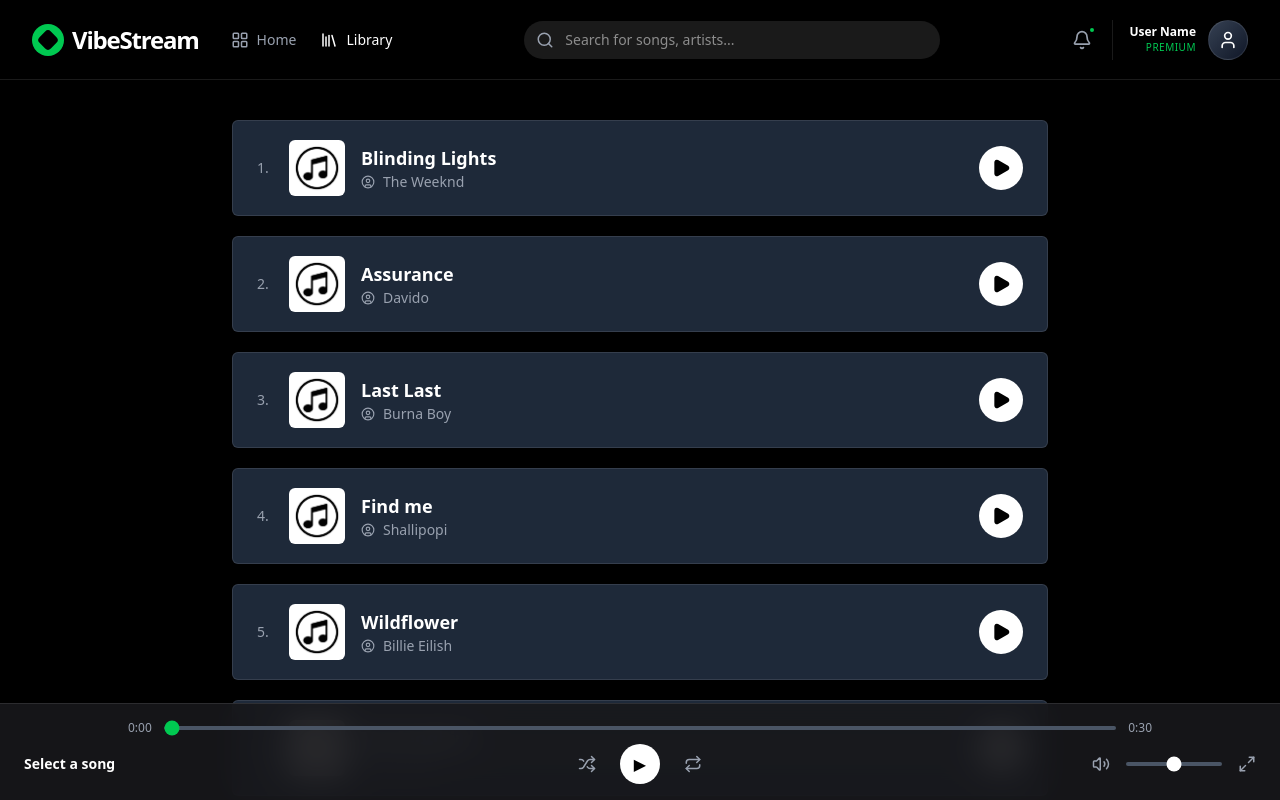
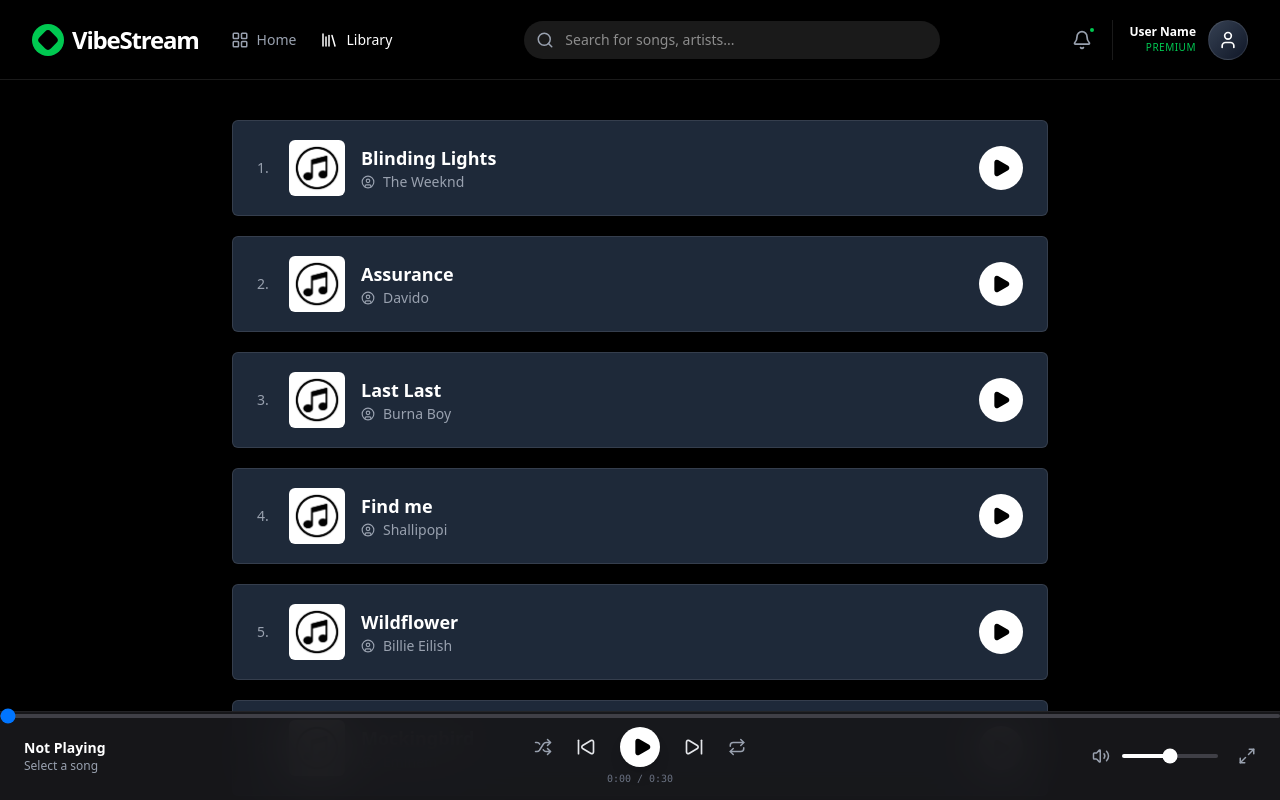
Before and after one commit to Thompson-Ace-Daniel/Music-Web, a React (Vite) app: page /playlist in a window 1280 px wide. Shown: the top 800 px of the page. Built offline with nearby package versions, Linux system fonts and the light colour scheme; no server answers.

Commit message:
player bar

```diff
--- /dev/null
+++ b/src/components/PlayerBar.jsx
@@ -0,0 +1,121 @@
+import {
+  Volume2,
+  Maximize2,
+  Repeat,
+  Shuffle,
+  Play,
+  Pause,
+  SkipBack,
+  SkipForward,
+} from "lucide-react";
+
+function PlayerBar({
+  currentSong,
+  isPlaying,
+  progress,
+  currentTime,
+  volume,
+  handleSeek,
+  handleVolumeChange,
+  onToggle,
+}) {
+  const progressStyle = {
+    background: `linear-gradient(to right, #22c55e ${progress}%, #3f3f46 ${progress}%)`,
+  };
+
+  const volumeStyle = {
+    background: `linear-gradient(to right, #ffffff ${volume * 100}%, #3f3f46 ${volume * 100}%)`,
+  };
+
+  return (
+    <div className="fixed bottom-0 left-0 right-0 bg-zinc-900/95 backdrop-blur-xl border-t border-white/5 px-6 py-3 z-50">
+      <div className="absolute top-0 left-0 right-0 -translate-y-1/2 group">
+        <input
+          type="range"
+          min="0"
+          max="100"
+          value={progress}
+          onChange={handleSeek}
+          style={progressStyle}
+          className="w-full h-1 appearance-none cursor-pointer transition-all hover:h-1.5 rounded-full"
+        />
+      </div>
+
+      <div className="flex items-center justify-between max-w-7xl mx-auto w-full h-16">
+        <div className="flex items-center gap-4 w-1/3">
+          {currentSong && (
+            <img
+              src={currentSong.src}
+              className="w-12 h-12 rounded shadow-md object-cover animate-in fade-in zoom-in duration-300"
+              alt="Art"
+            />
+          )}
+          <div className="flex flex-col overflow-hidden text-left">
+            <span className="text-sm font-bold truncate text-white">
+              {currentSong?.songTitle || "Not Playing"}
+            </span>
+            <span className="text-xs text-gray-400 truncate">
+              {currentSong?.artistName || "Select a song"}
+            </span>
+          </div>
+        </div>
+
+        <div className="flex flex-col items-center gap-1">
+          <div className="flex items-center gap-6">
+            <Shuffle
+              size={18}
+              className="text-gray-400 hover:text-green-500 cursor-pointer transition-colors"
+            />
+            <SkipBack
+              size={20}
+              className="text-gray-200 hover:text-white cursor-pointer"
+            />
+
+            <button
+              className="w-10 h-10 rounded-full bg-white flex items-center justify-center text-black hover:scale-105 active:scale-95 transition-all shadow-lg"
+              onClick={onToggle}
+            >
+              {isPlaying ? (
+                <Pause size={20} fill="black" />
+              ) : (
+                <Play size={20} fill="black" className="ml-1" />
+              )}
+            </button>
+
+            <SkipForward
+              size={20}
+              className="text-gray-200 hover:text-white cursor-pointer"
+            />
+            <Repeat
+              size={18}
+              className="text-gray-400 hover:text-green-500 cursor-pointer transition-colors"
+            />
+          </div>
+          <div className="text-[10px] text-gray-500 font-mono">
+            0:{Math.floor(currentTime).toString().padStart(2, "0")} / 0:30
+          </div>
+        </div>
+
+        <div className="flex items-center justify-end gap-3 w-1/3">
+          <Volume2 size={18} className="text-gray-400" />
+          <input
+            type="range"
+            min="0"
+            max="1"
+            step="0.01"
+            value={volume}
+            onChange={handleVolumeChange}
+            style={volumeStyle}
+            className="w-24 h-1 appearance-none bg-gray-600 rounded-lg cursor-pointer accent-white"
+          />
+          <Maximize2
+            size={18}
+            className="text-gray-400 hover:text-white cursor-pointer ml-2"
+          />
+        </div>
+      </div>
+    </div>
+  );
+}
+
+export default PlayerBar;
--- a/src/pages/Playlist.jsx
+++ b/src/pages/Playlist.jsx
@@ -2,7 +2,7 @@
 import Header from "../components/Header";
 import Footer from "../components/Footer";
 import MusicCard from "../components/MusicCard";
-import { Volume2, Maximize2, Repeat, Shuffle } from "lucide-react";
+import PlayerBar from "../components/PlayerBar";
 
 function Playlist() {
   const [musicData, setMusicData] = useState([
@@ -16,12 +16,13 @@
     { songTitle: "Find me", artistName: "Shallipopi", src: "/logo.png" },
     { songTitle: "Wildflower", artistName: "Billie Eilish", src: "/logo.png" },
     { songTitle: "Mockingbird", artistName: "Eminem", src: "/logo.png" },
-    { songTitle: "True", artistName: "Yaori", src: "/logo.png" },
+    { songTitle: "True", artistName: "Yoari", src: "/logo.png" },
     { songTitle: "Jogodo", artistName: "Wizkid", src: "/logo.png" },
   ]);
 
   const [currentlyPlaying, setCurrentlyPlaying] = useState(null);
   const [progress, setProgress] = useState(0);
+  const [currentTime, setCurrentTime] = useState(0);
   const [volume, setVolume] = useState(0.5);
   const audioRef = useRef(null);
 
@@ -58,8 +59,8 @@
   const handleTogglePlay = async (songTitle, artistName) => {
     const audio = audioRef.current;
     if (currentlyPlaying === songTitle) {
-      audio.pause();
-      setCurrentlyPlaying(null);
+      audio.paused ? audio.play() : audio.pause();
+      if (audio.paused) setCurrentlyPlaying(null);
     } else {
       const query = encodeURIComponent(`${songTitle} ${artistName}`);
       const response = await fetch(
@@ -76,9 +77,11 @@
   };
 
   const handleTimeUpdate = () => {
-    const value =
-      (audioRef.current.currentTime / audioRef.current.duration) * 100;
-    setProgress(value || 0);
+    const audio = audioRef.current;
+    if (audio && audio.duration) {
+      setProgress((audio.currentTime / audio.duration) * 100);
+      setCurrentTime(audio.currentTime);
+    }
   };
 
   const handleSeek = (e) => {
@@ -87,11 +90,7 @@
     setProgress(e.target.value);
   };
 
-  const handleVolumeChange = (e) => {
-    const val = e.target.value;
-    setVolume(val);
-    audioRef.current.volume = val;
-  };
+  const currentSong = musicData.find((s) => s.songTitle === currentlyPlaying);
 
   return (
     <div className="w-full min-h-screen bg-black text-white flex flex-col select-none pb-32">
@@ -115,70 +114,23 @@
         ))}
       </div>
 
-      <div className="fixed bottom-0 left-0 right-0 bg-zinc-900/90 backdrop-blur-lg border-t border-white/10 p-4 px-6 flex flex-col gap-2">
-        {/* Progress Slider */}
-        <div className="flex items-center gap-3 w-full max-w-5xl mx-auto">
-          <span className="text-xs text-gray-400">
-            0:
-            {Math.floor(audioRef.current?.currentTime || 0)
-              .toString()
-              .padStart(2, "0")}
-          </span>
-          <input
-            type="range"
-            value={progress}
-            onChange={handleSeek}
-            className="flex-1 h-1 accent-green-500 bg-gray-600 rounded-lg appearance-none cursor-pointer"
-          />
-          <span className="text-xs text-gray-400">0:30</span>
-        </div>
+      <PlayerBar
+        currentSong={currentSong}
+        isPlaying={!!currentlyPlaying}
+        progress={progress}
+        currentTime={currentTime}
+        volume={volume}
+        handleSeek={handleSeek}
+        handleVolumeChange={(e) => {
+          setVolume(e.target.value);
+          audioRef.current.volume = e.target.value;
+        }}
+        onToggle={() =>
+          currentlyPlaying &&
+          handleTogglePlay(currentlyPlaying, currentSong?.artistName)
+        }
+      />
 
-        <div className="flex items-center justify-between max-w-7xl mx-auto w-full">
-          {/* Currently Playing Info */}
-          <div className="flex items-center gap-4 w-1/3">
-            <div className="text-sm font-semibold truncate">
-              {currentlyPlaying || "Select a song"}
-            </div>
-          </div>
-
-          {/* Center Controls */}
-          <div className="flex items-center gap-6">
-            <Shuffle
-              size={18}
-              className="text-gray-400 hover:text-white cursor-pointer"
-            />
-            <div
-              className="w-10 h-10 rounded-full bg-white flex items-center justify-center text-black cursor-pointer"
-              onClick={() =>
-                currentlyPlaying && handleTogglePlay(currentlyPlaying)
-              }
-            >
-              {currentlyPlaying ? "⏸" : "▶"}
-            </div>
-            <Repeat
-              size={18}
-              className="text-gray-400 hover:text-white cursor-pointer"
-            />
-          </div>
-
-          <div className="flex items-center justify-end gap-4 w-1/3">
-            <Volume2 size={18} className="text-gray-400" />
-            <input
-              type="range"
-              min="0"
-              max="1"
-              step="0.01"
-              value={volume}
-              onChange={handleVolumeChange}
-              className="w-24 h-1 accent-white bg-gray-600 rounded-lg appearance-none cursor-pointer"
-            />
-            <Maximize2
-              size={18}
-              className="text-gray-400 hover:text-white cursor-pointer"
-            />
-          </div>
-        </div>
-      </div>
       <Footer />
     </div>
   );
```
